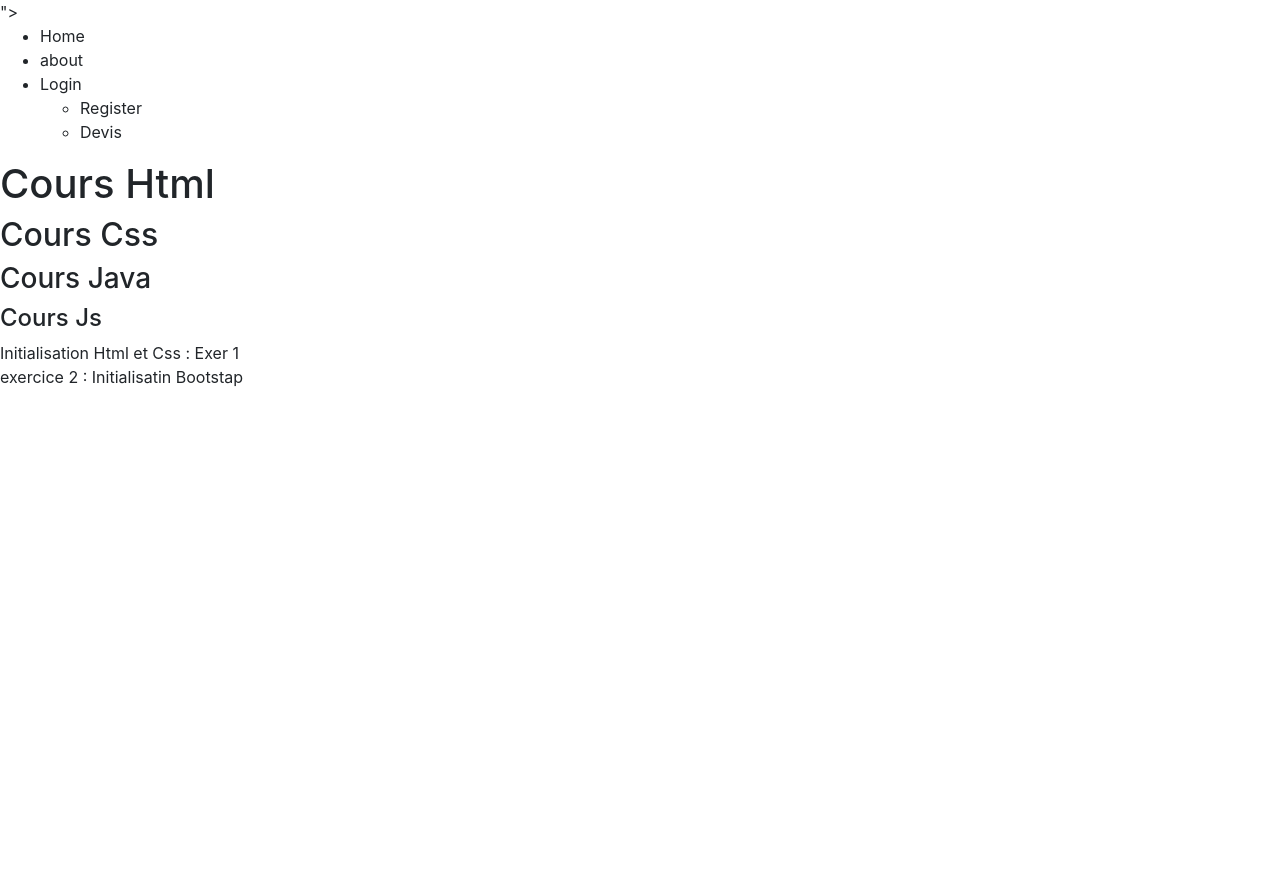
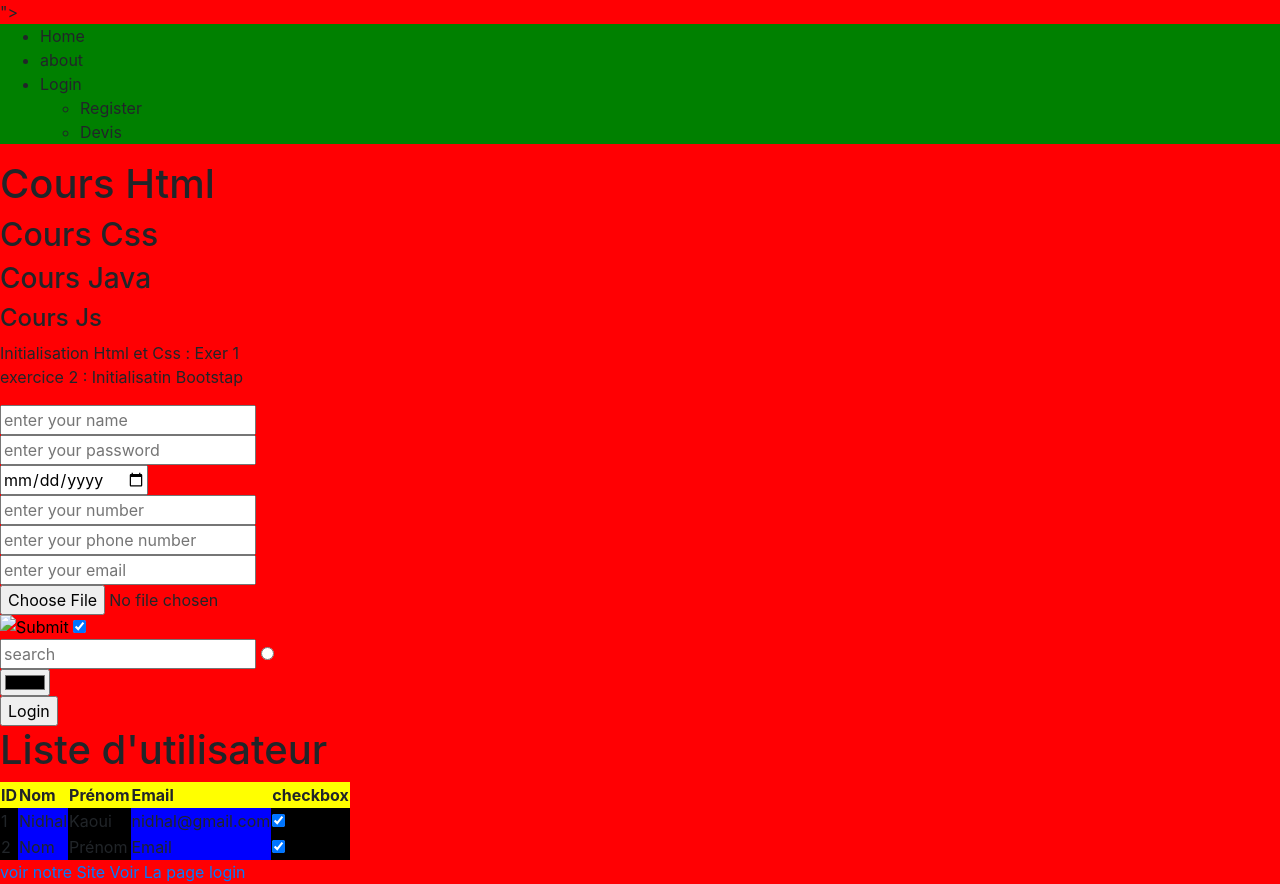
Before and after one commit to Bla0CK/web2, a plain HTML site: page index.html in a window 1280 px wide. Before the commit the page ends 800 px from the top, so only its background shows below. Drawn offline with nearby package versions, Linux system fonts and the light colour scheme.

Commit message:
update index , create page login

```diff
--- a/index.html
+++ b/index.html
@@ -17,9 +17,10 @@
       crossorigin="anonymous"
     />
   </head>
-  <body>
+  <body style="background-color:#FF0003">
+
     <!-- Creation d'entéte  -->
-    <header>
+    <header style="background-color : green">
       <ul>
         <li>Home</li>
         <li>about</li>
@@ -40,6 +41,65 @@
         exercice 2 : Initialisatin Bootstap
       </p>
     </section>
+    <section>
+      <form action="" method="post" >    <!-- Formulaire  -->
+
+
+          <input type="text" placeholder="enter your name" name="Nom" id="Nom"  > <br>
+          <input type="password" placeholder="enter your password" name="password" id="password" > <br>
+          <input type="date" placeholder="birth" name="birthdat" id="birthday" > <br>
+          <input type="number" placeholder="enter your number" name="number" id="number" > <br>
+          <input type="tel" placeholder="enter your phone number" name="phone number" id="phone number" > <br>
+          <input type="email" placeholder="enter your email" name="email" id="email" > <br>
+          <input type="file" name="file" id="file " placeholder="file" > <br>
+          <input type="image" placeholder="enter your photo" name="image" id="image" >
+          <input type="checkbox" name="checkbox" id="chekbox" checked="Checked"> <br>
+          <input type="shearch" name="shearch" id="search" placeholder="search">
+          <input type="radio" name="radio" id="radio" aria-selected="true"> <br>
+          <input type="color" name="color" id="color"> <br>
+          <input type="submit" name="button" id="button" value="Login">
+
+
+        </form>
+     </section>
+     <section>
+       <h1>   Liste d'utilisateur </h1>
+         <table>     <!-- Tableau -->
+        <thead style="background-color : yellow " ">
+          <tr>     <!-- Ligne du tableau -->
+
+            <th>ID     </th>   <!-- Colonne du Tableau -->
+            <th>Nom    </th>
+            <th>Prénom </th>
+            <th>Email  </th>
+            <th>checkbox </th>
+
+
+
+          </tr>
+        </thead>
+        <tbody style="background-color: blue" :>
+                    <tr>
+                      <td style="background-color : black " >1</td>
+                      <td>Nidhal</td>
+                      <td style="background-color : black " >Kaoui</td>
+                      <td>nidhal@gmail.com</td>
+                      <td style="background-color : black " ><input type="checkbox" name="checkbox" id="chekbox" checked="Checked"> </td>
+                    </tr>
+                    <tr >
+                     <td style="background-color : black " >2         </td>
+                     <td>Nom       </td>
+                     <td style="background-color : black " >Prénom    </td>
+                     <td>Email     </td>
+                     <td style="background-color : black " ><input type="checkbox" name="checkbox" id="chekbox" checked="Checked"> </td>
+                    </tr>
+        </tbody>
+         </table>
+     </section>
+     <section>
+       <a href="https://www.hapt.tn"> voir notre Site </a>            <!-- Ajouter Un Lien -->
+       <a href="login.html"> Voir La page login  </a>
+     </section>
     <!-- Optional JavaScript -->
     <!-- jQuery first, then Popper.js, then Bootstrap JS -->
     <script
```
Also changed, not shown: login.html (added, +41 -0 lines).
